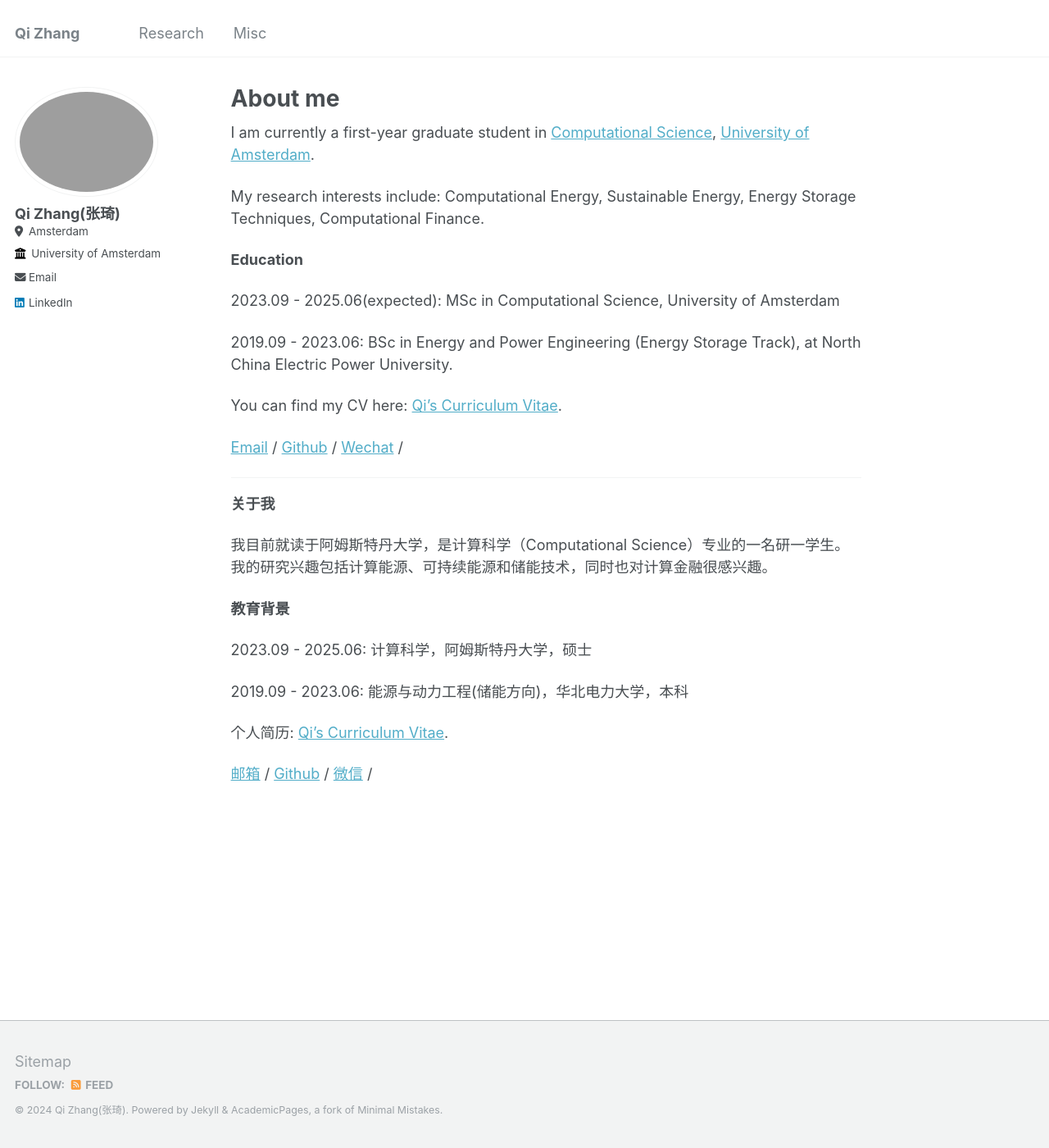
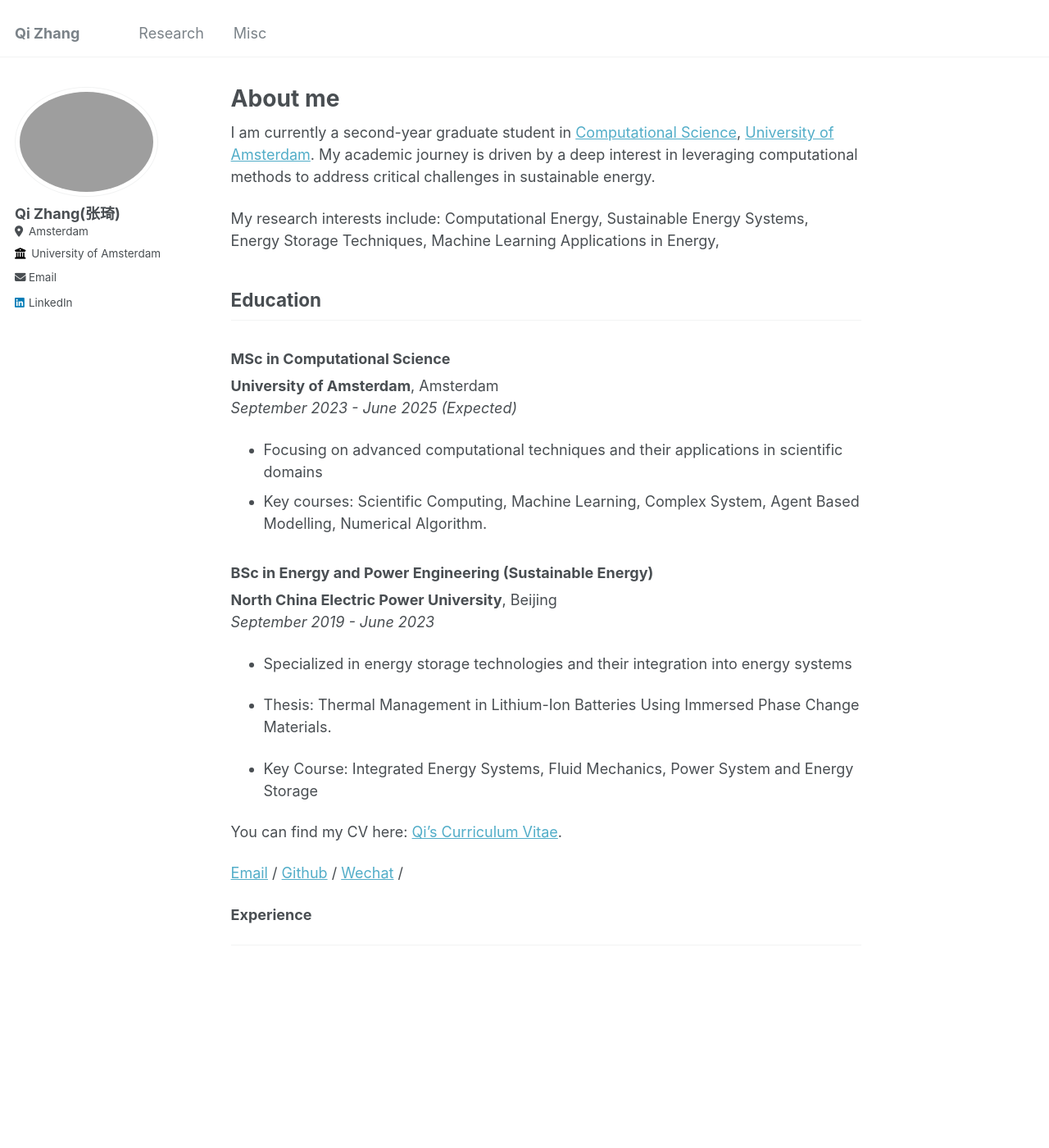
Before and after one commit to archiezq/qizhang.github.io, a Jekyll site: the page built from _pages/about.md, in a window 1280 px wide and 1400 px high. Shown: the whole window at 82% size. Built offline with Jekyll 4.4.1, drawn with Linux system fonts in a browser that asks for light colours.

Commit message:
update CV 09/22

```diff
--- a/_pages/about.md
+++ b/_pages/about.md
@@ -6,24 +6,44 @@ redirect_from:
   - /about/
   - /about.html
 ---
-I am currently a first-year graduate student in [Computational Science](https://www.uva.nl/shared-content/programmas/en/masters/computational-science/computational-science.html), [University of Amsterdam](https://www.uva.nl/).
+I am currently a second-year graduate student in [Computational Science](https://www.uva.nl/shared-content/programmas/en/masters/computational-science/computational-science.html), [University of Amsterdam](https://www.uva.nl/). My academic journey is driven by a deep interest in leveraging computational methods to address critical challenges in sustainable energy.
 <!-- I completed my undergraduate degree in Energy and Power Engineering (Energy Storage Track), at [North China Electric Power University](https://www.ncepu.edu.cn/). -->
 
-My research interests include: Computational Energy, Sustainable Energy, Energy Storage Techniques, Computational Finance.
+My research interests include: Computational Energy,
+Sustainable Energy Systems,
+Energy Storage Techniques,
+Machine Learning Applications in Energy,
 
 
-**Education**
+## Education
 
-2023.09 - 2025.06(expected): MSc in Computational Science, University of Amsterdam
+### MSc in Computational Science
+**University of Amsterdam**, Amsterdam
+*September 2023 - June 2025 (Expected)*
 
-2019.09 - 2023.06: BSc in Energy and Power Engineering (Energy Storage Track), at North China Electric Power University.
+- Focusing on advanced computational techniques and their applications in scientific domains
+- Key courses: Scientific Computing, Machine Learning, Complex System, Agent Based Modelling, Numerical Algorithm.
+<!-- - Thesis topic: [Your thesis topic or area of focus, if decided] -->
 
-You can find my CV here: [Qi's Curriculum Vitae](assets/Qi_CV.pdf).
+### BSc in Energy and Power Engineering (Sustainable Energy)
+**North China Electric Power University**, Beijing
+*September 2019 - June 2023*
+
+- Specialized in energy storage technologies and their integration into energy systems
+
+- Thesis: Thermal Management in Lithium-Ion Batteries Using Immersed Phase Change Materials.
+
+- Key Course: Integrated Energy Systems, Fluid Mechanics, Power System and Energy Storage
+
+You can find my CV here: [Qi's Curriculum Vitae](assets/QiZhang_CV.pdf).
 
 [Email](mailto:qizhangedu@gmail.com) / [Github](https://github.com/archiezq) / [Wechat](images/wechat.jpg) /
 
+**Experience**
+
+
 ---
-**关于我**
+<!-- **关于我**
 
 我目前就读于阿姆斯特丹大学，是计算科学（Computational Science）专业的一名研一学生。我的研究兴趣包括计算能源、可持续能源和储能技术，同时也对计算金融很感兴趣。
 
@@ -36,4 +56,4 @@ You can find my CV here: [Qi's Curriculum Vitae](assets/Qi_CV.pdf).
 
 个人简历: [Qi's Curriculum Vitae](assets/Qi_CV.pdf).
 
-[邮箱](mailto:qizhangedu@gmail.com) / [Github](https://github.com/archiezq) / [微信](images/wechat.jpg) /
+[邮箱](mailto:qizhangedu@gmail.com) / [Github](https://github.com/archiezq) / [微信](images/wechat.jpg) / -->
```
Also changed, not shown: 1 other file.
